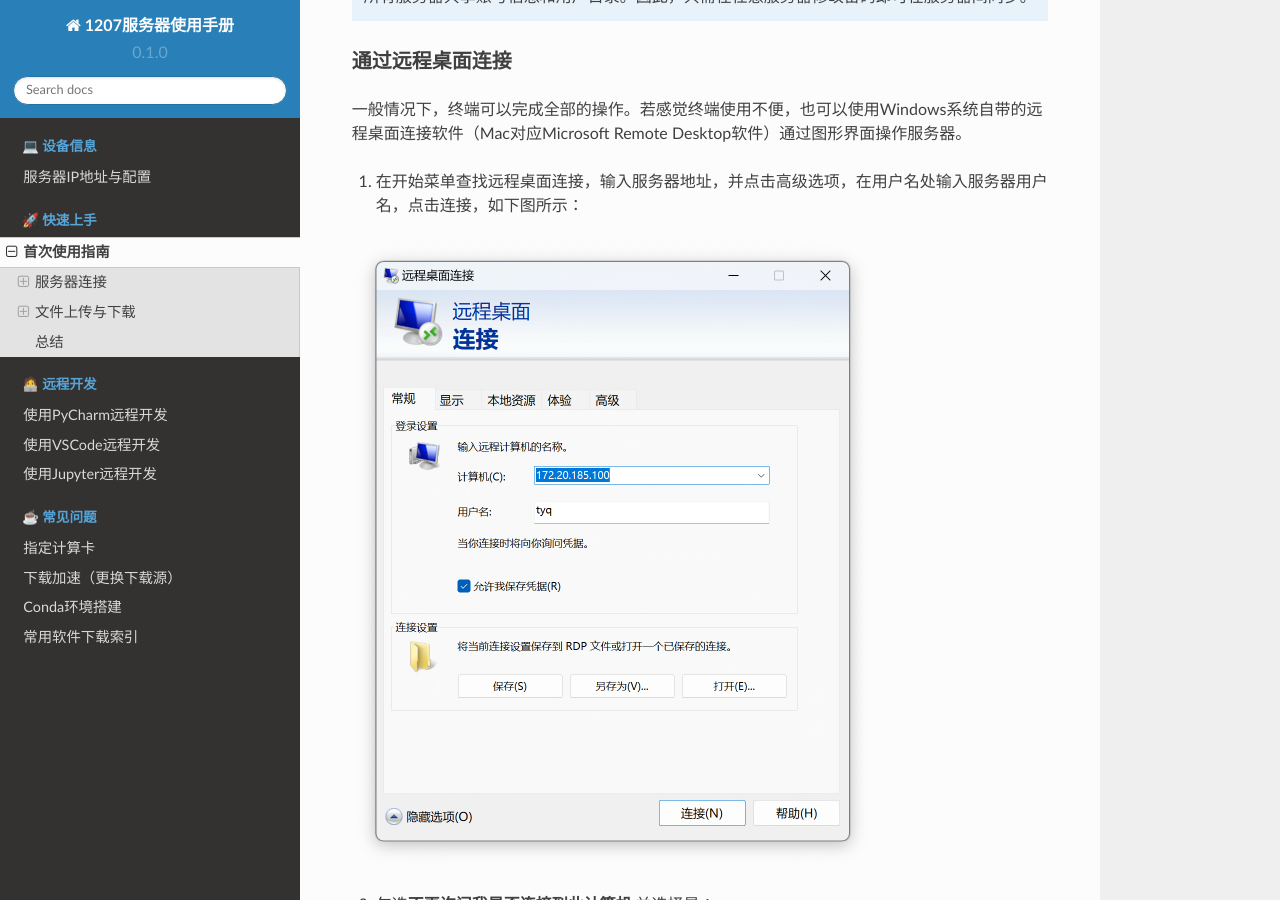
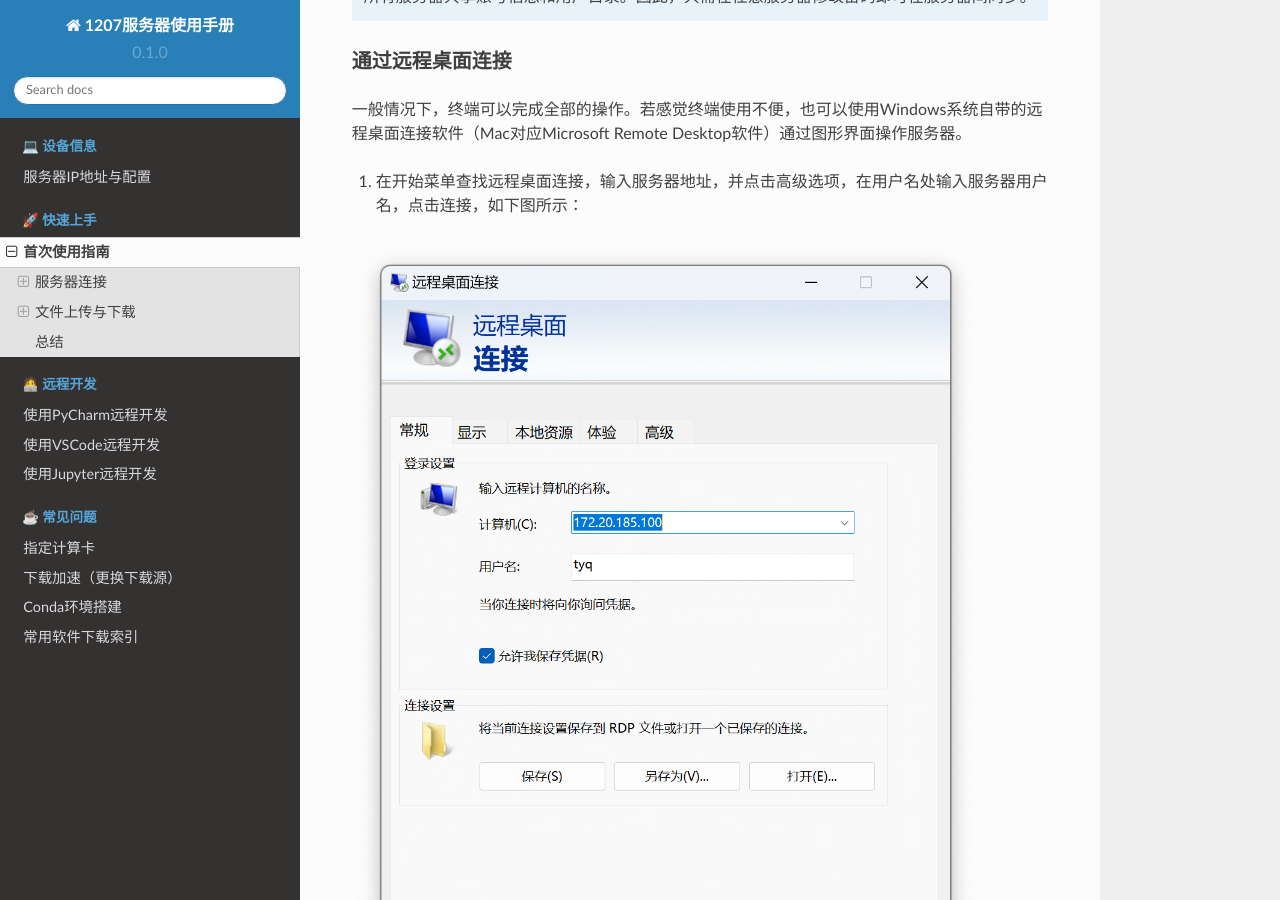
Before and after one commit to TangYuanqing/1207-server-docs, a Sphinx documentation site: the page built from docs/source/tutorial/first.rst, in a window 1280 px wide and 900 px high, scrolled down 1191 px. Built offline with Sphinx 7.4.7 and the Read the Docs theme 2.0.0, drawn with Linux system fonts in a browser that asks for light colours.

Commit message:
Please enter the commit message for your changes. Lines starting with '#' will be ignored, and an empty message aborts the commit.
On branch main
Your branch is up to date with 'origin/main'.

Changes to be committed:
	modified:   docs/source/question/download_list.rst
	modified:   docs/source/remoteDev/pycharm.rst
	modified:   docs/source/tutorial/first.rst

```diff
--- a/docs/source/question/download_list.rst
+++ b/docs/source/question/download_list.rst
@@ -1,2 +1,4 @@
 常用软件下载索引
 ===============
+.. note::
+    尚未完成编写，稍后再来看看！
--- a/docs/source/tutorial/first.rst
+++ b/docs/source/tutorial/first.rst
@@ -41,22 +41,22 @@
 1. 在开始菜单查找远程桌面连接，输入服务器地址，并点击高级选项，在用户名处输入服务器用户名，点击连接，如下图所示：
 
 .. figure:: figures/mstsc1.png
-    :scale: 50 %
+    :width: 90 %
 
 2. 勾选\ **不再询问我是否连接到此计算机**\ ,并选择是：
 
 .. figure:: figures/mstsc2.png
-    :scale: 50 %
+    :width: 90 %
 
 3. 输入服务器密码，可勾选记住凭据，下次就不需要输入密码了：
 
 .. figure:: figures/mstsc3.png
-    :scale: 50 %
+    :width: 90 %
 
 4. 进入图形界面后会弹出一个授权，选择Cancel即可：
 
 .. figure:: figures/mstsc4.png
-    :scale: 50 %
+    :width: 90 %
 
 这样一来，你就可以通过图形界面使用服务器。
 
@@ -86,27 +86,27 @@
 1. 首次进入软件需要注册，选择 ``Continue with email`` ，输入邮箱和密码进行注册。如果后续15天完整功能体验到期，选择降为基础版本即可，可以继续免费使用Termius，免费版本足够使用。
 
 .. figure:: figures/termius1.png
-    :width: 100 %
+    :width: 90 %
 
 2. 进入软件主页后，选择页面上方的 ``New Host``，并按下图所示填写对应部分的内容：
 
 .. figure:: figures/termius2.png
-    :width: 100 %
+    :width: 90 %
 
 3. 若出现下图的选项，请选择 ``Add and continue``：
 
 .. figure:: figures/termius3.png
-    :width: 100 %
+    :width: 90 %
 
 4. 到这里，如果步骤和账号密码正确，你应该已经连上了服务器终端，界面如下所示，在下面输入你的指令即可：
 
 .. figure:: figures/termius4.png
-    :width: 100 %
+    :width: 90 %
 
 4. 若要传输文件到服务器，或者从服务器下载文件到本地，非常简单，只需要在页面左侧选择SFTP，然后在右侧双击你已经添加的服务器即可。连接上服务器后，左侧是你的本地文件，右侧是服务器目录，只需要将文件从一侧拖动到另一侧即可完成上传和下载。你也可以从文件资源管理器直接拖动文件到服务器上：
 
 .. figure:: figures/termius5.png
-    :width: 100 %
+    :width: 90 %
 
 本地磁盘映射：SSHFS
 ~~~~~~~~~~~~~~~~~~~~
@@ -120,22 +120,22 @@
 2. 安装所需软件后，打开文件管理器，右键此电脑，选择映射网络驱动器：
 
 .. figure:: figures/sshfs1.png
-    :width: 100 %
+    :width: 90 %
 
 3. 驱动器盘符可任意指定，在文件夹中输入： ``\\sshfs\name@172.20.185.100`` ，如下图所示，然后选择完成：
 
 .. figure:: figures/sshfs2.png
-    :width: 100 %
+    :width: 90 %
 
 4. 然后输入你的服务器密码：
 
 .. figure:: figures/sshfs3.png
-    :width: 100 %
+    :width: 90 %
 
 5. 若成功建立连接，你的文件管理器中将出现映射磁盘，然后就可以当成和普通本地磁盘一样来使用，该磁盘对应了你在服务器上的用户目录。
 
 .. figure:: figures/sshfs4.png
-    :width: 100 %
+    :width: 90 %
 
 .. note::
     对于使用公网IP映射驱动器的情形，需要手动指定端口号，请按如下格式修改文件夹地址的填写路径： ``\\sshfs\name@47.100.130.127!12070`` 。
```
Also changed, not shown: docs/source/remoteDev/pycharm.rst (+6 -6 lines).
